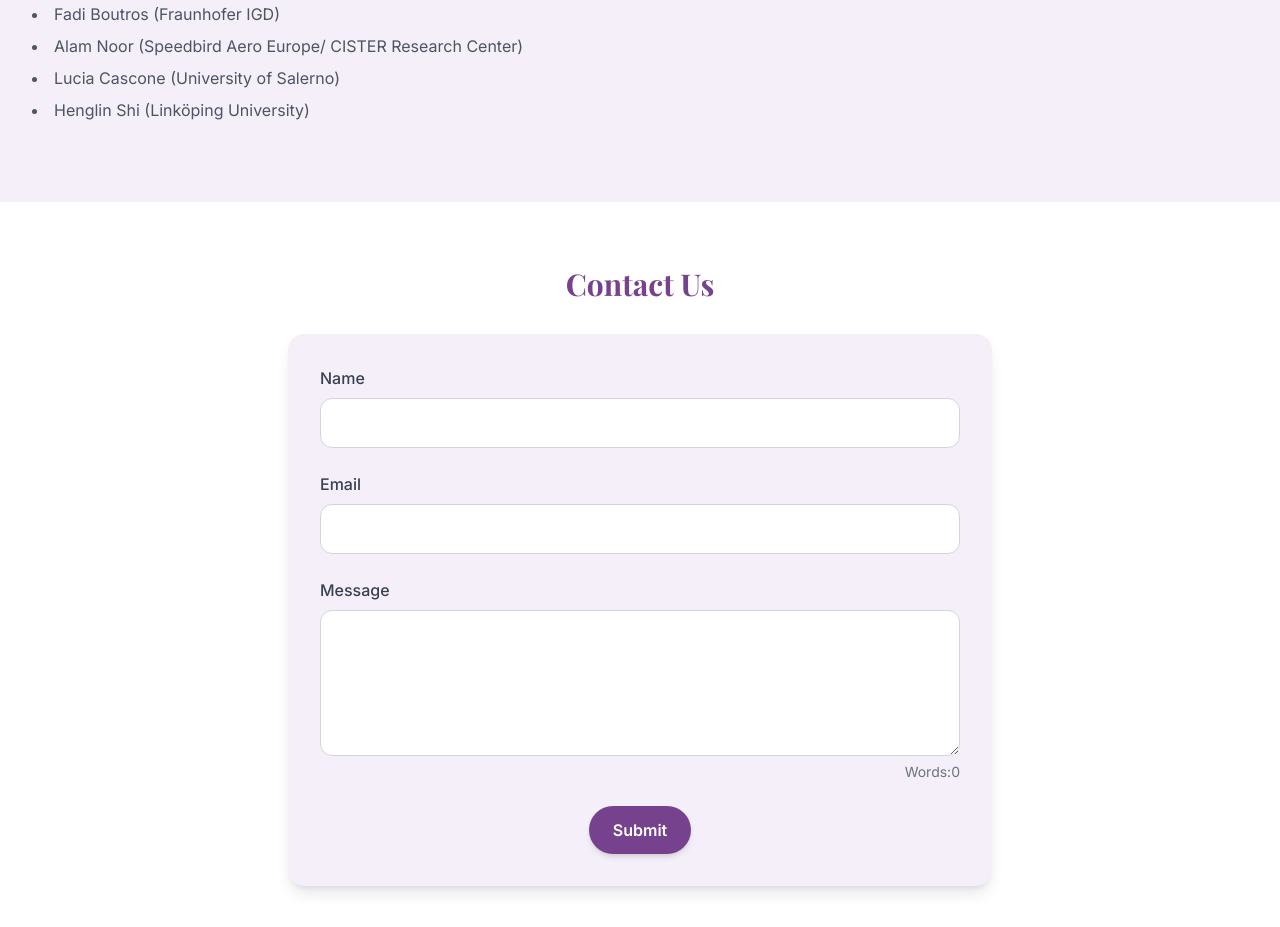
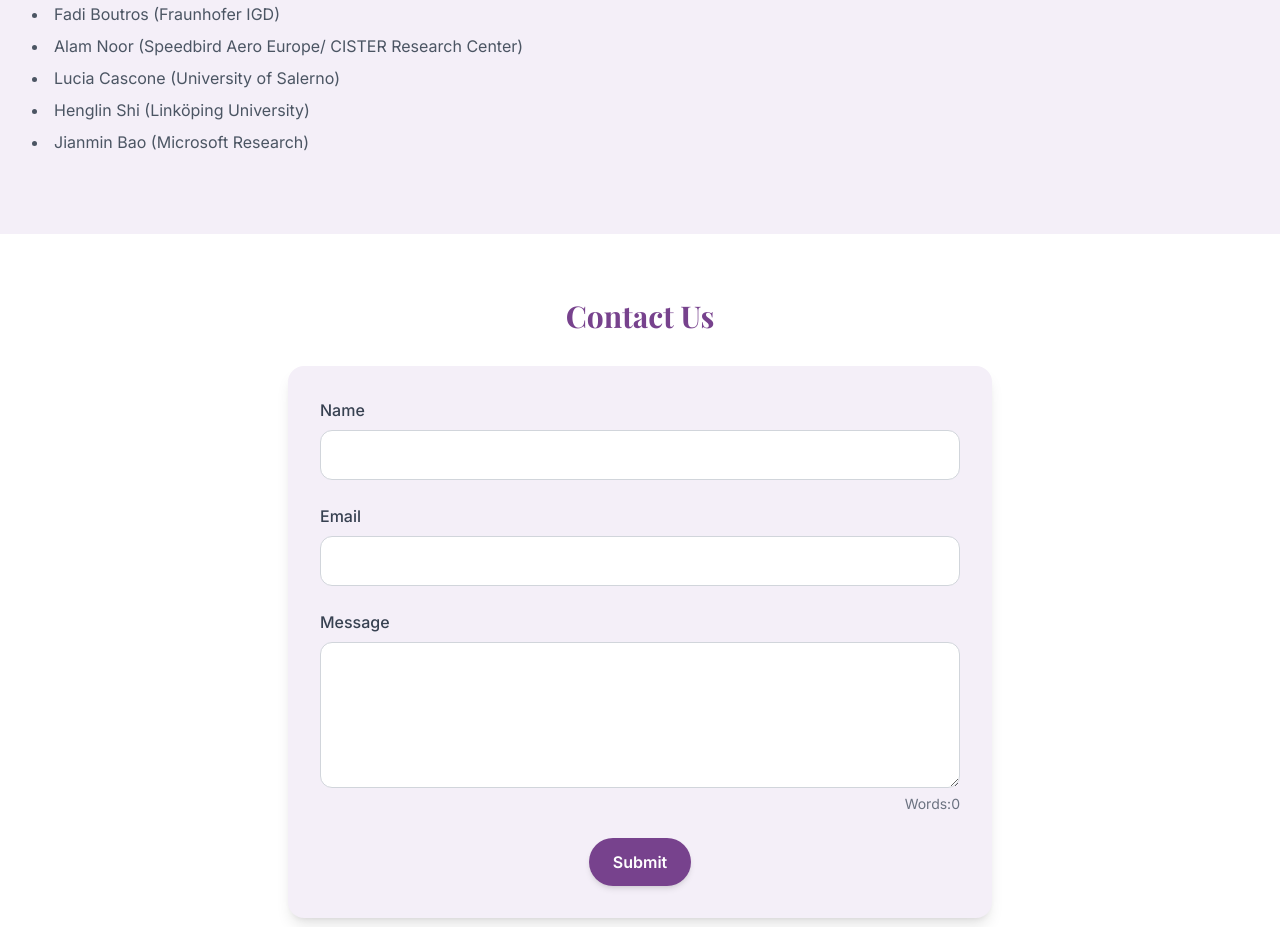
Before and after one commit to ElizaZhou96/EmpAI26, a React (Vite) app: page / in a window 1280 px wide. Shown: the part 5980-6907 px from the top of the page. Built offline with nearby package versions, Linux system fonts and the light colour scheme.

Commit message:
Update App.tsx

```diff
--- a/src/App.tsx
+++ b/src/App.tsx
@@ -471,6 +471,7 @@ function App() {
 				<li>Alam Noor (Speedbird Aero Europe/ CISTER Research Center) </li>
 				<li>Lucia Cascone (University of Salerno) </li>
 				<li>Henglin	Shi (Linköping University) </li>
+				<li>Jianmin	Bao (Microsoft Research) </li>
 			  </ul>
             </p>
         </div>
```
